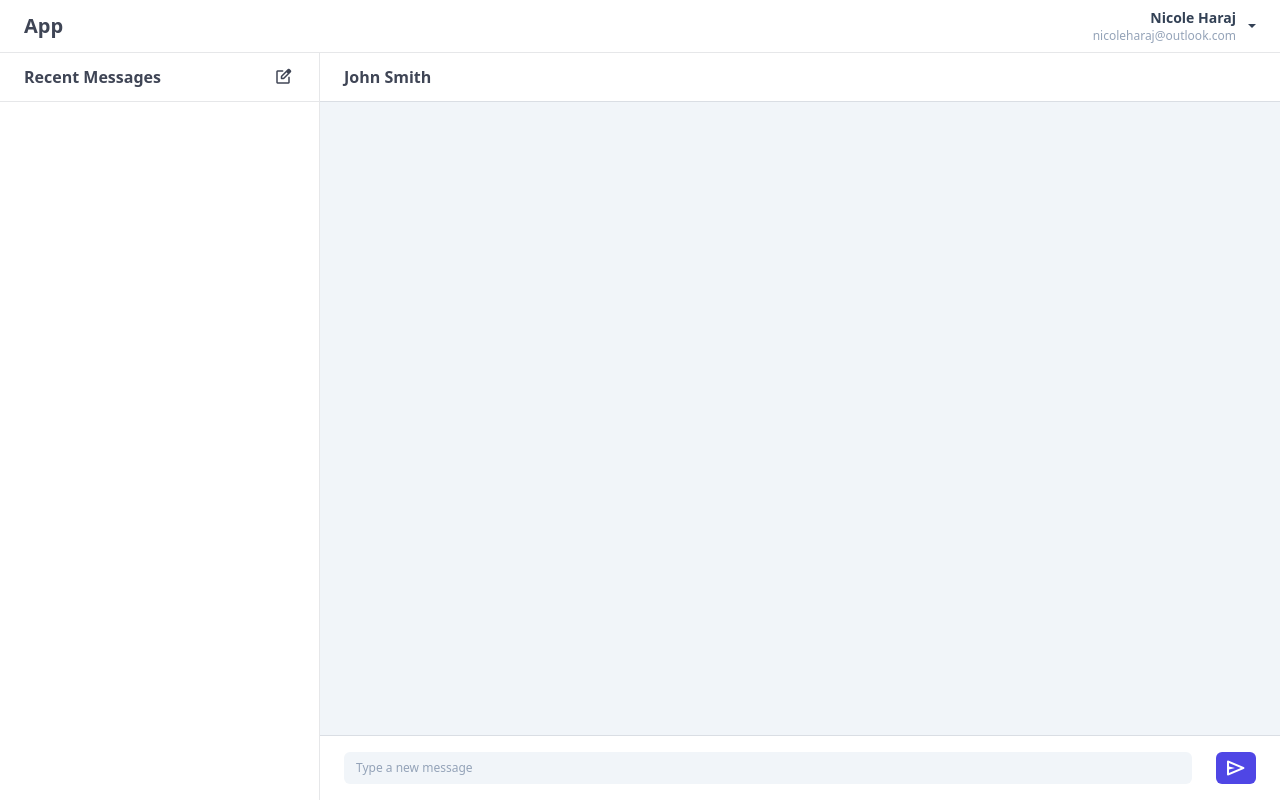
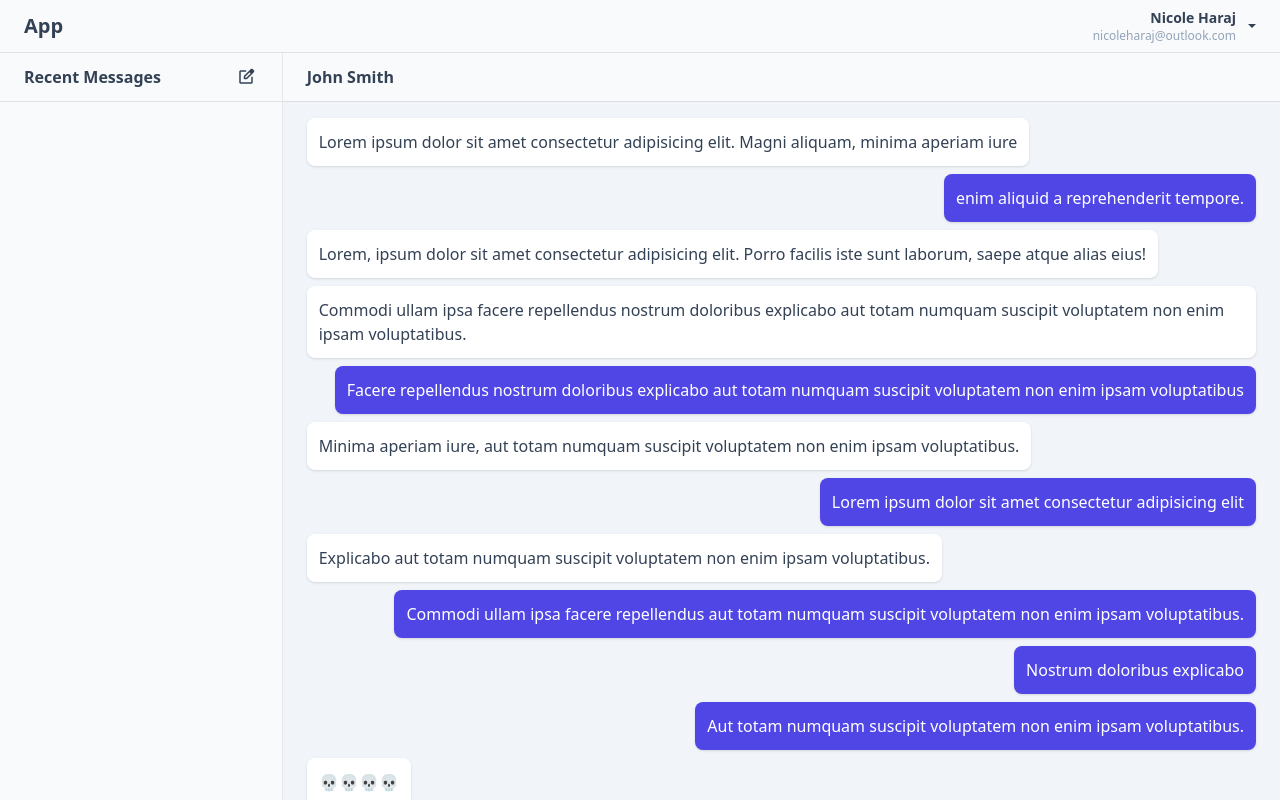
Before and after one commit to nicoleharaj/chat-app, a React (Create React App) app: page / in a window 1280 px wide. Shown: the top 800 px of the page. Built offline with nearby package versions, Linux system fonts and the light colour scheme.

Commit message:
update Dashboard

```diff
--- a/src/Dashboard.tsx
+++ b/src/Dashboard.tsx
@@ -1,5 +1,6 @@
 import { User } from './utils/types';
 import Button from './components/Button';
+import Message from './components/Message';
 
 let john: User = {
   id: 1,
@@ -21,42 +22,59 @@ john.contacts.push(nicole);
 
 export default function Dashboard() {
   return (
-    <div className="flex flex-col h-screen text-slate-900/80">
-      <header className="flex justify-between items-center px-6 py-2 border-b border-slate-900/10 bg-white">
-        <h1 className="hidden md:block font-semibold text-xl">App</h1>
-        <Button className="h-6 block md:hidden">
+    <div className="flex flex-col h-screen text-slate-700">
+      <header className="flex justify-between items-center px-6 py-2 border-b border-slate-900/10 bg-slate-50">
+        <h1 className="hidden lg:block font-semibold text-xl">App</h1>
+        <Button className="h-6 block lg:hidden">
           <span className="material-symbols-rounded">menu</span>
         </Button>
         <div className="flex items-center gap-4">
           <div className="relative flex flex-col pr-5 text-slate-700 text-sm text-right after:content-[''] after:absolute after:border-x-4 after:border-x-transparent after:border-t-4 after:border-t-slate-700 after:right-0 after:top-[calc(50%-2px)] hover:after:rotate-180">
             <div className="font-semibold">{nicole.displayName}</div>
-            <div className="text-xs text-slate-400 ">{nicole.email}</div>
+            <div className="hidden lg:block text-xs text-slate-400 ">{nicole.email}</div>
           </div>
         </div>
       </header>
       <main className="flex flex-row flex-grow">
-        <div className="hidden w-80 md:flex lg:w-80 border-r border-slate-900/10">
-          <div className="flex flex-col w-full">
+        <div className="hidden w-80 lg:flex lg:w-80 border-r border-slate-900/10">
+          <div className="flex flex-col w-full bg-slate-50">
             <div className="flex border-b items-center border-slate-900/10 px-6 py-3">
               <h2 className="flex-grow font-semibold">Recent Messages</h2>
-              <button className="h-6 outline-none focus:ring-none disabled:text-gray-400/80 disabled:shadow-none disabled:cursor-not-allowed material-symbols-rounded scale-75">edit_square</button>
+              <Button className="h-6">
+                <span className="scale-75 material-symbols-rounded">edit_square</span>
+              </Button>
             </div>
             <div className="px-6 py-4"> </div>
           </div>
         </div>
-        <div className="flex-grow flex flex-col h-full">
-          <div className="flex bg-white px-6 py-3">
+        <div className="flex-grow flex flex-col">
+          <div className="flex bg-slate-50 h-12 px-6 py-3">
             <h2 className="font-semibold">{john.displayName}</h2>
           </div>
-          <div className="flex flex-grow px-6 py-4 border-y border-slate-900/10 bg-slate-100"></div>
-          <div className="flex gap-6 bg-white px-6 py-4">
+          <div className="flex flex-col flex-grow w-100 gap-2 px-6 py-4 overflow-auto border-y border-slate-900/10 bg-slate-100">
+            <Message delivery="receive">Lorem ipsum dolor sit amet consectetur adipisicing elit. Magni aliquam, minima aperiam iure</Message>
+            <Message delivery="send">enim aliquid a reprehenderit tempore.</Message>
+            <Message delivery="receive">Lorem, ipsum dolor sit amet consectetur adipisicing elit. Porro facilis iste sunt laborum, saepe atque alias eius!</Message>
+            <Message delivery="receive">Commodi ullam ipsa facere repellendus nostrum doloribus explicabo aut totam numquam suscipit voluptatem non enim ipsam voluptatibus.</Message>
+            <Message delivery="send">Facere repellendus nostrum doloribus explicabo aut totam numquam suscipit voluptatem non enim ipsam voluptatibus</Message>
+            <Message delivery="receive">Minima aperiam iure, aut totam numquam suscipit voluptatem non enim ipsam voluptatibus.</Message>
+            <Message delivery="send">Lorem ipsum dolor sit amet consectetur adipisicing elit</Message>
+            <Message delivery="receive">Explicabo aut totam numquam suscipit voluptatem non enim ipsam voluptatibus.</Message>
+            <Message delivery="send">Commodi ullam ipsa facere repellendus aut totam numquam suscipit voluptatem non enim ipsam voluptatibus.</Message>
+            <Message delivery="send">Nostrum doloribus explicabo</Message>
+            <Message delivery="send">Aut totam numquam suscipit voluptatem non enim ipsam voluptatibus.</Message>
+            <Message delivery="receive">💀💀💀💀</Message>
+            <Message delivery="send">Lorem ipsum dolor sit amet, consectetur adipisicing elit. omnis ipsum illo? 🥰</Message>
+            <Message delivery="receive" typing></Message>
+          </div>
+          <div className="flex gap-4 bg-slate-50 px-6 py-4">
             <input
               type="text"
-              className="flex-grow text-xs rounded-md border-none placeholder-slate-400 bg-slate-100 focus:bg-white focus:outline-none focus:ring-slate-300"
+              className="flex-grow text-xs rounded-md border-none placeholder-slate-500 bg-slate-200/80 focus:bg-white focus:outline-none focus:ring-slate-300"
               placeholder="Type a new message"
             ></input>
-
-            <Button type="primary" className="material-symbols-rounded">
+            <Button className="rounded-full px-0 material-symbols-rounded">emoji_emotions</Button>
+            <Button primary className="material-symbols-rounded">
               send
             </Button>
           </div>
```
